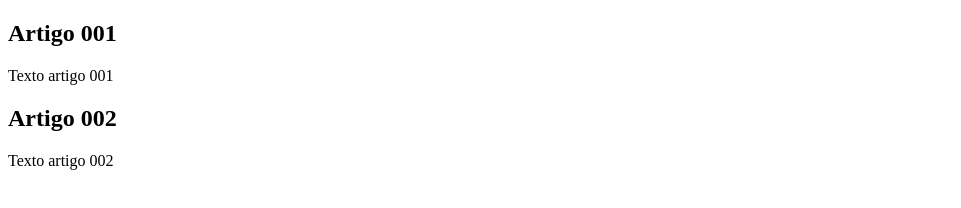
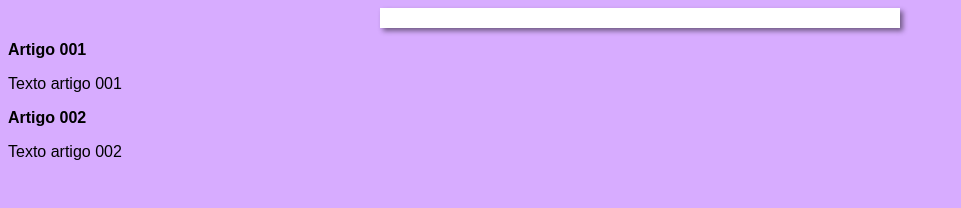
Before and after one commit to vitoriafreitasdev/site-projeto, a plain HTML site: page index.html in a window 1280 px wide. Shown: the whole page, without its empty margins (0-961 px from the left). Drawn offline with Linux system fonts and the light colour scheme.

Commit message:
iniciei o design

```diff
--- /dev/null
+++ b/estilos/style.css
@@ -0,0 +1,16 @@
+*{
+ font-family: Arial, Helvetica, sans-serif;
+ font-size: 16px;
+}
+
+body {
+    background-color: rgb(215, 172, 255);
+}
+
+main {
+    background-color: white;
+    width: 500px;
+    margin: auto;
+    padding: 10px;
+    box-shadow: 3px 3px 5px rgba(0, 0, 0, 0.473);
+}
--- a/index.html
+++ b/index.html
@@ -4,6 +4,7 @@
     <meta charset="UTF-8">
     <meta name="viewport" content="width=device-width, initial-scale=1.0">
     <title>Título do Site</title>
+    <link rel="stylesheet" href="estilos/style.css">
 </head>
 <body>
     <main>
```
